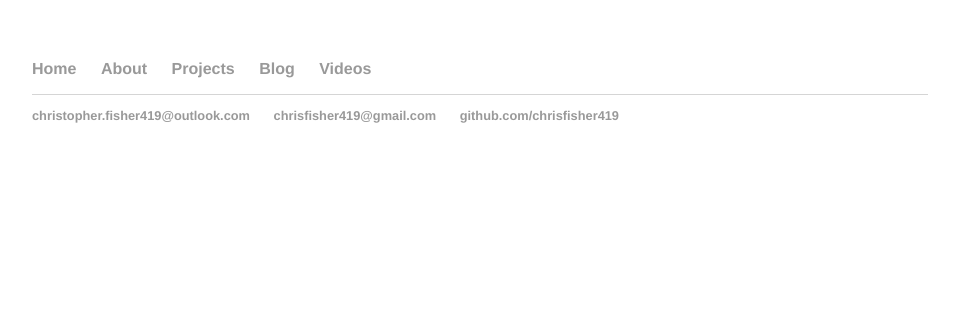
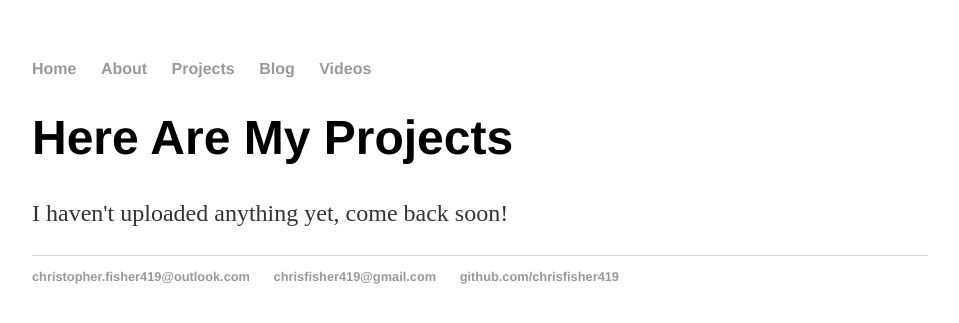
Before and after one commit to chrisfisher419/chrisfisher419.github.io, a Jekyll site: the page built from projects/index.html, in a window 1280 px wide. Shown: the top 323 px of the page, without its empty margins (160-1119 px from the left). Built offline with Jekyll 4.4.1, drawn with Linux system fonts in a browser that asks for light colours.

Commit message:
Update index.html

```diff
--- a/projects/index.html
+++ b/projects/index.html
@@ -2,3 +2,7 @@
 layout: default
 title: CV
 ---
+<div class="blurb">
+	<h1>Here Are My Projects</h1>
+	<p>I haven't uploaded anything yet, come back soon!</a></p>
+</div><!-- /.blurb -->
```
